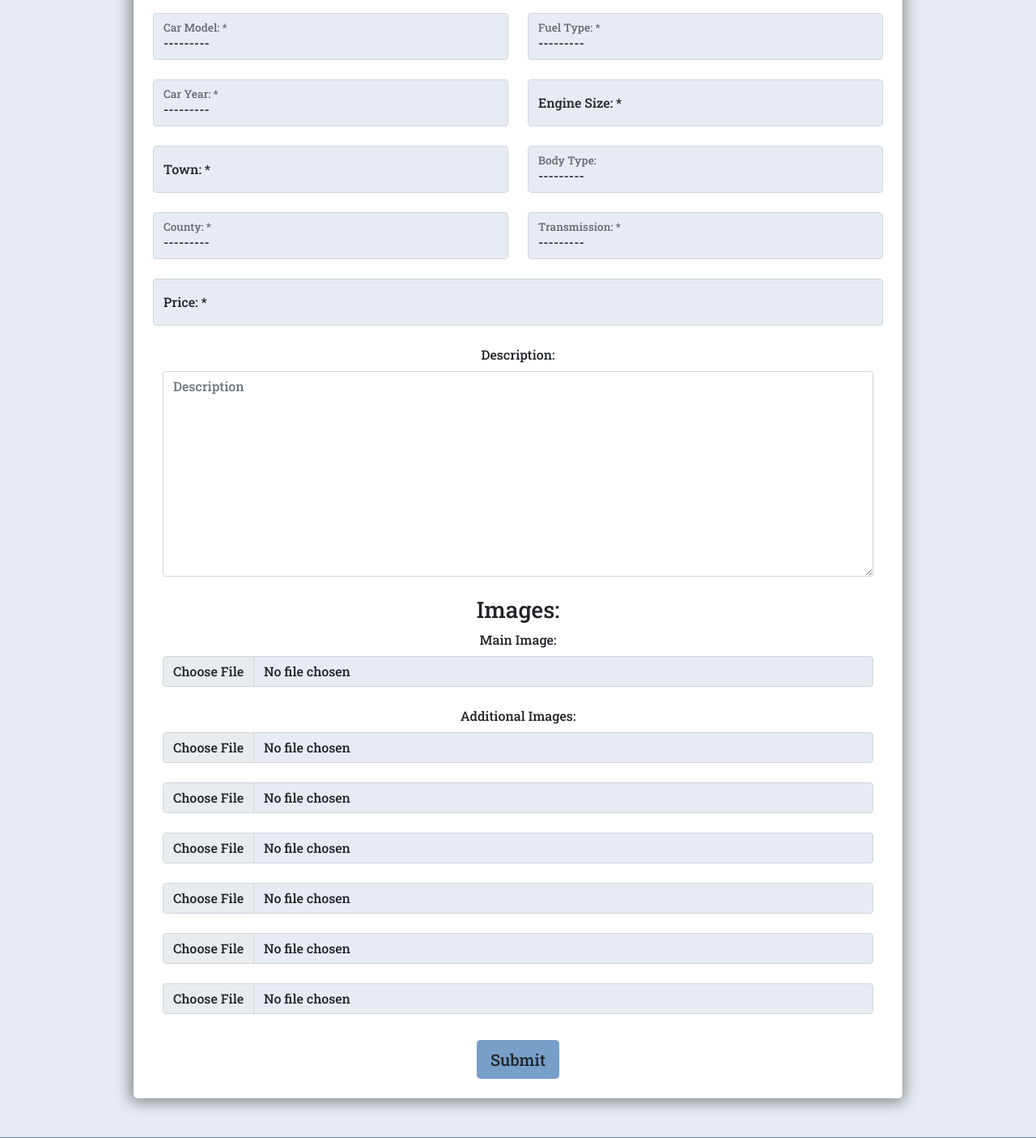
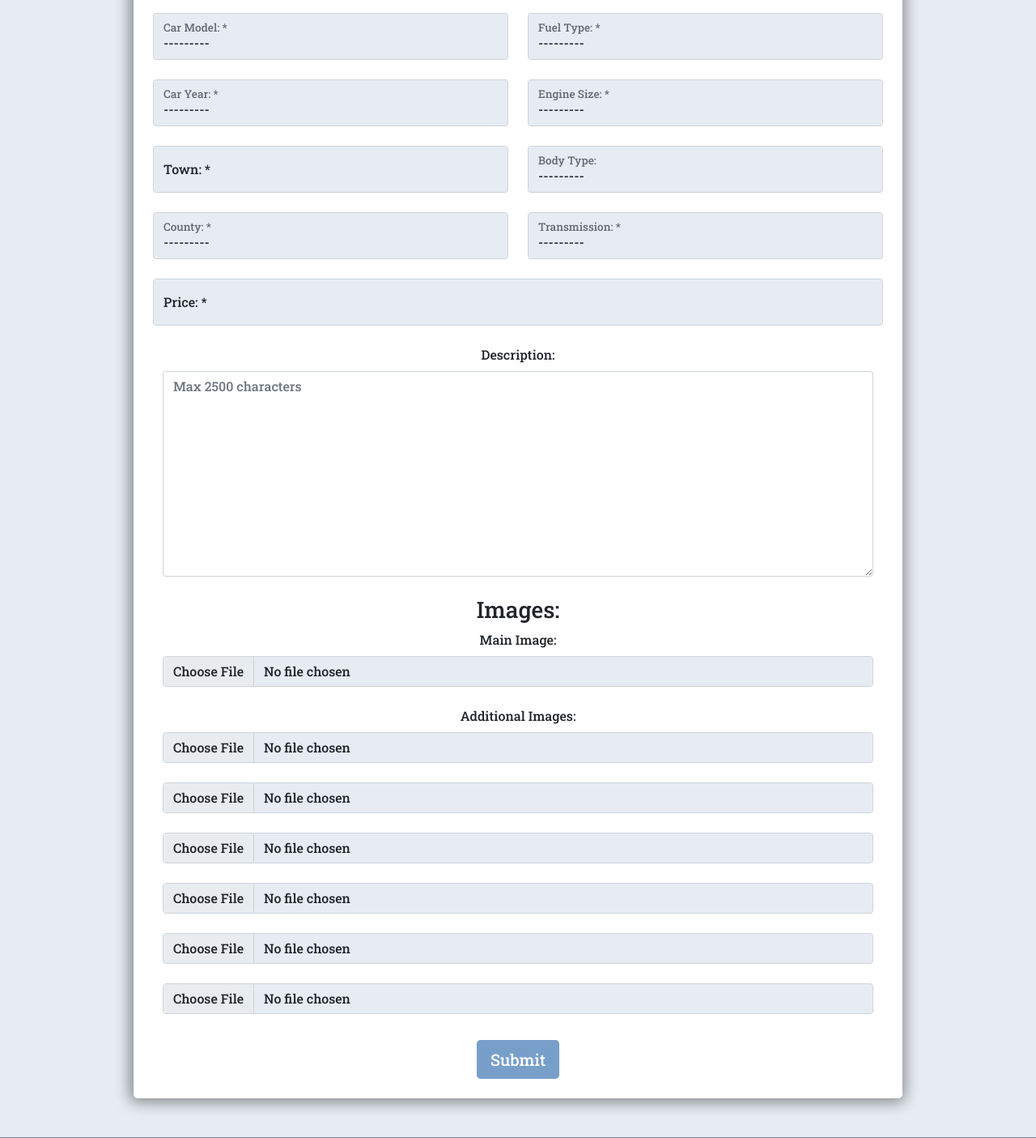
Before and after one commit to Dayana-N/AutoMarket-PP4, a Django app: page /create-listing/ in a window 1280 px wide. Shown: the part 283-1688 px from the top of the page at 81% size. Run offline with Django 3.2, Linux system fonts and the light colour scheme; a user stored in the database is signed in; data comes from the database, SQL or seed files in the repository; both versions use the stored data as it was after the commit; parts of the project's set-up code (start-up, migrations or seed data) failed here and were passed over; some libraries are stand-ins or nearby versions; some web fonts are replaced.

Commit message:
feat: add validation to forms front end

```diff
--- a/listings/choices.py
+++ b/listings/choices.py
@@ -30,6 +30,29 @@ FUEL_TYPE = (
 TRANSMISSION = (
     ('manual', 'Manual'),
     ('automatic', 'Automatic')
+)
+
+ENGINE_SIZES = (
+    ('0.8', '0.8 L'),
+    ('1.0', '1.0 L'),
+    ('1.2', '1.2 L'),
+    ('1.4', '1.4 L'),
+    ('1.6', '1.6 L'),
+    ('1.8', '1.8 L'),
+    ('2.0', '2.0 L'),
+    ('2.2', '2.2 L'),
+    ('2.4', '2.4 L'),
+    ('2.5', '2.5 L'),
+    ('3.0', '3.0 L'),
+    ('3.5', '3.5 L'),
+    ('4.0', '4.0 L'),
+    ('4.2', '4.2 L'),
+    ('4.6', '4.6 L'),
+    ('5.0', '5.0 L'),
+    ('5.5', '5.5 L'),
+    ('6.0', '6.0 L'),
+    ('6.2', '6.2 L'),
+    ('7.0', '7.0 L'),
 )
 
 COUNTIES = (
--- a/listings/models.py
+++ b/listings/models.py
@@ -37,8 +37,8 @@ class Listing(models.Model):
     body_type = models.CharField(
         max_length=100, choices=choices.BODY_TYPE, null=True, blank=True)
     fuel_type = models.CharField(max_length=100, choices=choices.FUEL_TYPE)
-    engine_size = models.DecimalField(
-        max_digits=3, decimal_places=1, null=True)
+    engine_size = models.CharField(
+        max_length=20, choices=choices.ENGINE_SIZES)
     transmission = models.CharField(
         max_length=100, choices=choices.TRANSMISSION)
     created = models.DateTimeField(auto_now_add=True)
--- a/listings/templates/listings/listing_form.html
+++ b/listings/templates/listings/listing_form.html
@@ -48,7 +48,7 @@ Create Listings
                                 </div>
 
                                 <div class="form-floating mb-4">
-                                    {% render_field form.town class="form-control" placeholder=form.town.label %}
+                                    {% render_field form.town|attr:"pattern:^[A-Za-z\- ]+$"|attr:"title:Please enter valid town" class="form-control" placeholder=form.town.label %}
                                     <label for="id_town" class="form-label">Town:  *</label>
                                     {% for error in field.errors %}
                                     <span class="text-danger">{{ error }}</span>
@@ -66,7 +66,7 @@ Create Listings
                             </div>
                             <div class="col-12 col-md-6">
                                 <div class="form-floating mb-4">
-                                    {% render_field form.mileage class="form-control" placeholder=form.mileage.label %}
+                                    {% render_field form.mileage|attr:"max:1000000"|attr:"min:1"|attr:"title:Please enter amount between 1, 1000000" class="form-control" placeholder=form.mileage.label %}
                                     <label for="id_mileage" class="form-label">Mileage: *</label>
                                     {% for error in field.errors %}
                                     <span class="text-danger">{{ error }}</span>
@@ -82,7 +82,7 @@ Create Listings
                                 </div>
 
                                 <div class="form-floating mb-4">
-                                    {% render_field form.engine_size|attr:"min:1"|attr:"max:8"|attr:"step:0.1"|attr:"title:'Please enter a value between 1 and 8. Ex 1.4'" class="form-control" placeholder=form.mileage.engine_size%}
+                                    {% render_field form.engine_size class="form-control" placeholder=form.mileage.engine_size %}
                                     <label for="id_engine_size" class="form-label">Engine Size: *</label>
                                     {% for error in field.errors %}
                                     <span class="text-danger">{{ error }}</span>
@@ -110,7 +110,7 @@ Create Listings
                         <div class="row">
                             <div class="col-12">
                                 <div class="form-floating mb-4">
-                                    {% render_field form.price class="form-control" placeholder=form.price.label %}
+                                    {% render_field form.price|attr:"max:1000000"|attr:"min:1"|attr:"title:Please enter amount between 1, 1000000" class="form-control" placeholder=form.price.label %}
                                     <label for="id_price" class="form-label">Price:  *</label>
                                     {% for error in field.errors %}
                                     <span class="text-danger">{{ error }}</span>
@@ -124,7 +124,7 @@ Create Listings
                             <div class="col-12">
                                 <div class="form-group mb-4">
                                     <label for="id_description" class="form-label">Description:</label>
-                                    {% render_field form.description class="form-control" placeholder=form.description.label %}
+                                    {% render_field form.description|attr:"maxlength:2500" class="form-control" placeholder='Max 2500 characters' %}
                                     {% for error in field.errors %}
                                     <span class="text-danger">{{ error }}</span>
                                     {% endfor %}
@@ -193,7 +193,7 @@ Create Listings
                             </div>
                         </div>
                     </div>
-                    <button type="submit" class="btn btn-blue btn-lg mt-2">Submit</button>
+                    <button type="submit" class="btn btn-blue btn-lg text-white mt-2">Submit</button>
                 </form>
             </div>
         </div>
--- a/listings/templates/listings/single-listing.html
+++ b/listings/templates/listings/single-listing.html
@@ -12,8 +12,8 @@
         <div class="row">
             <div class="col-12 col-lg-7">
                 <!-- Images carousel -->
-                <a href="{{ listing.listing_image_1.url }}" data-lightbox="listing-images">
-                    <img src="{{ listing.listing_image_1.url }}" alt="{{ listing.listing_title }} image" class="img-fluid" id="main-image">
+                <a href="{{ listing.listing_main_img }}" data-lightbox="listing-images">
+                    <img src="{{ listing.listing_main_img }}" alt="{{ listing.listing_title }} image" class="img-fluid" id="main-image">
                 </a>
                 <div class="row mb-5 thumbs mt-2">
                     {% if listing.listing_image_2 %}
--- a/listings/urls.py
+++ b/listings/urls.py
@@ -3,7 +3,7 @@ from . import views
 
 urlpatterns = [
     path('', views.home_page, name='home'),
-    path('listings/', views.listings, name='search-listings'),
+    path('search-listings/', views.listings, name='search-listings'),
     path('listings/<str:pk>/', views.single_listing, name='single-listing'),
     path('create-listing/', views.create_listing, name='create-listing'),
     path('delete-listing/<str:pk>/', views.delete_listing,
--- a/users/models.py
+++ b/users/models.py
@@ -2,6 +2,7 @@ from django.db import models
 from django.conf import settings
 from django.contrib.auth.models import User
 import uuid
+from listings import choices
 
 
 # Create your models here.
@@ -15,9 +16,9 @@ class Profile(models.Model):
     email = models.EmailField(max_length=300, blank=False, null=True)
     phone = models.CharField(max_length=100, blank=True, null=True)
     town = models.CharField(max_length=100, blank=True, null=True)
-    county = models.CharField(max_length=100, blank=True, null=True)
+    county = models.CharField(max_length=100, choices=choices.COUNTIES)
     profile_image = models.ImageField(
-        upload_to='users/', default='users/user-default.webp', blank=True,
+        upload_to='users/', blank=True,
         null=True)
     about_me = models.TextField(blank=True, null=True)
     created = models.DateTimeField(auto_now_add=True)
--- a/users/templates/users/update_profile.html
+++ b/users/templates/users/update_profile.html
@@ -40,7 +40,7 @@ Edit Profile
                                 </div>
                                 <!-- Edit Name -->
                                 <div class="form-floating mb-4">
-                                    {% render_field form.name|add_required_class:"is-required" class="form-control" placeholder=form.name.label %}
+                                    {% render_field form.name|add_required_class:"is-required"|attr:"title:Please enter valid name"|attr:"pattern=^[A-Za-z\s\-]+$" class="form-control" placeholder=form.name.label %}
                                     <label for="{{ form.name.id_for_label }}" class="form-label">Name:*</label>
                                     {{ form.name.errors }}
                                     {% for error in form.name.errors %}
@@ -79,7 +79,7 @@ Edit Profile
 
                                 <!-- Edit town -->
                                 <div class="form-floating mb-4">
-                                    {% render_field form.town class="form-control" placeholder=form.town.label %}
+                                    {% render_field form.name|add_required_class:"is-required"|attr:"pattern=^[A-Za-z\s\-]+$"|attr:"title:Please enter valid town" class="form-control" placeholder=form.name.label %}
                                     <label for="{{ form.town.id_for_label }}" class="form-label">Town</label>
                                     {{ form.town.errors }}
                                     {% for error in form.town.errors %}
@@ -100,7 +100,7 @@ Edit Profile
                                 <!-- Edit about_me -->
                                 <div class="form-control mb-4">
                                     <label for="{{ form.about_me.id_for_label }}" class="form-label">About Me</label>
-                                    {% render_field form.about_me class="form-control" %}
+                                    {% render_field form.about_me|attr:"maxlength:300" class="form-control" placeholder='Max 300 characters' %}
 
                                     {{ form.about_me.errors }}
                                     {% for error in form.about_me.errors %}
```
Also changed, not shown: db.sqlite3, listings/migrations/0014_alter_listing_engine_size.py (added), users/migrations/0005_alter_profile_profile_image.py (added).
